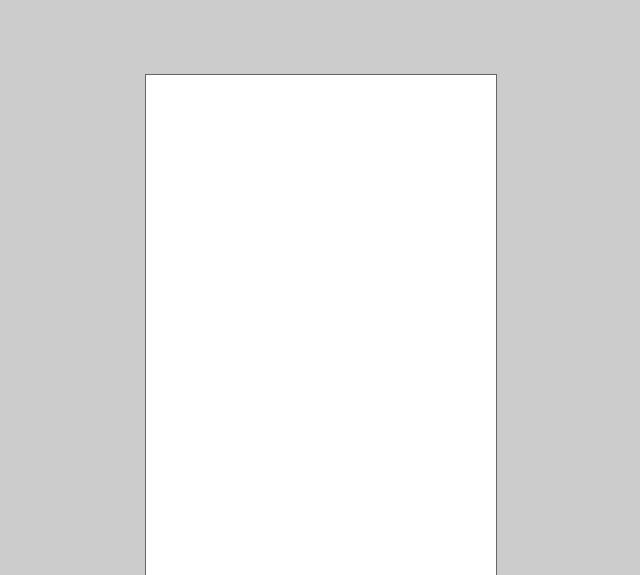
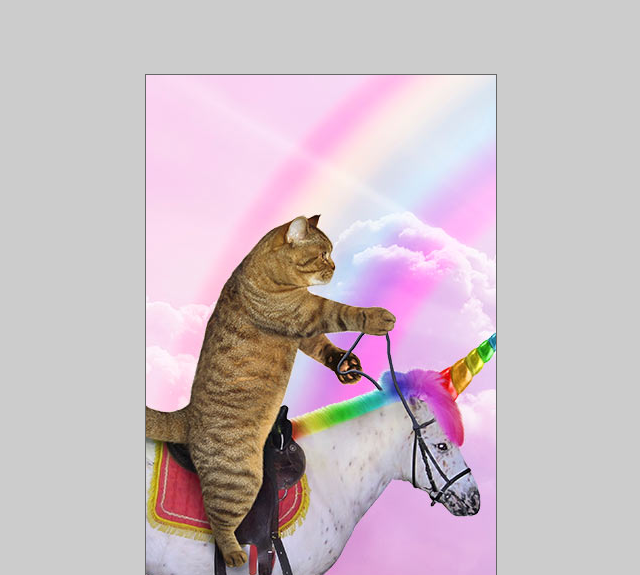
Before and after one commit to schnellreich/noxoncoaching, a plain HTML site: page index.html in a window 1280 px wide. Shown: the top 575 px of the page, without its empty margins (319-959 px from the left). Drawn offline with Linux system fonts and the light colour scheme.

Commit message:
Update styles.css

```diff
--- a/assets/css/styles.css
+++ b/assets/css/styles.css
@@ -47,7 +47,7 @@ body {
 /* 503 */
 
 .page-503 {
-    background: url(./assets/img/503.jpg) left center no-repeat;
+    background: url(https://schnellreich.github.io/noxoncoaching/assets/img/503.jpg) left center no-repeat;
     background-size: cover;
     width: 100%;
     height: 100%;
```
